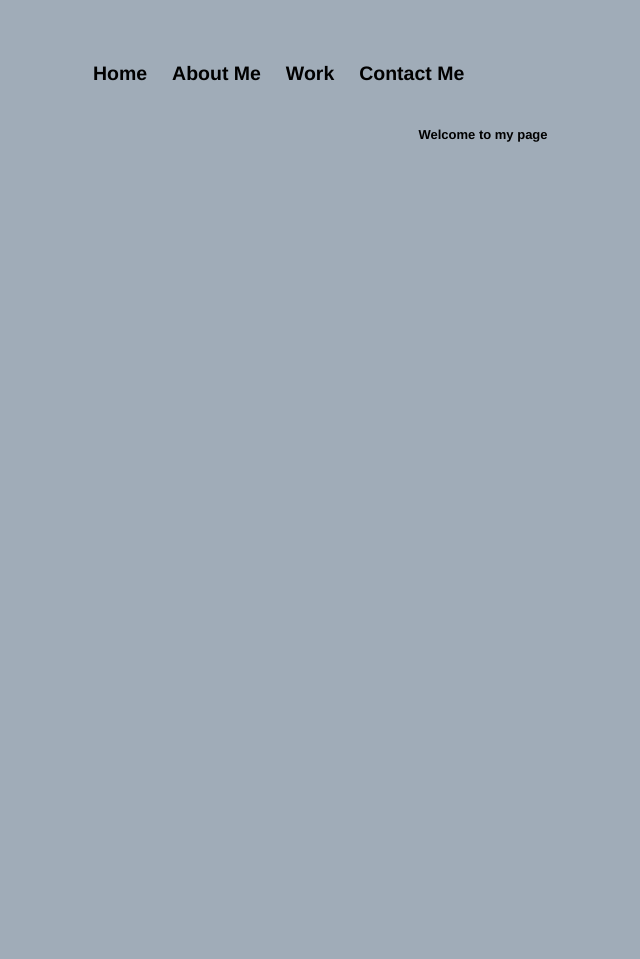
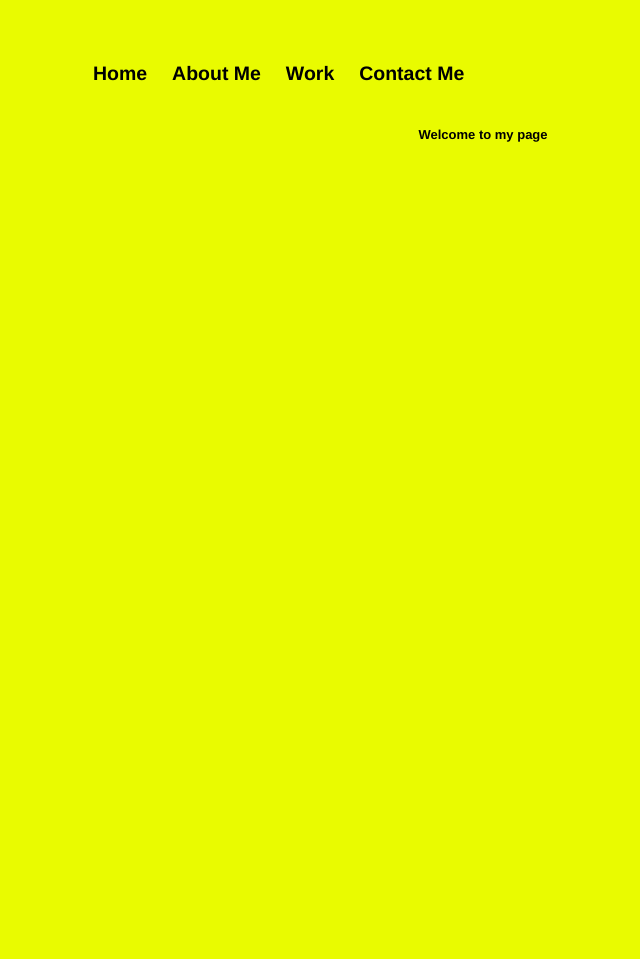
Before and after one commit to kanika23oct/kanika23oct.github.io, a Jekyll site: the page built from index.html, in a window 1280 px wide. Shown: the whole page, without its empty margins (157-797 px from the left). Built offline with Jekyll 4.4.1, drawn with Linux system fonts in a browser that asks for light colours.

Commit message:
Update main.css
changing the background color

```diff
--- a/css/main.css
+++ b/css/main.css
@@ -13,7 +13,7 @@
 html, body { height: 100%; }
 
 body {
-  background-color: #A0ACB8;
+  background-color: #E9FB00;
   font: 13.34px Helvetica, Arial, sans-serif;
   font-size: small;
   text-align: center;
```
